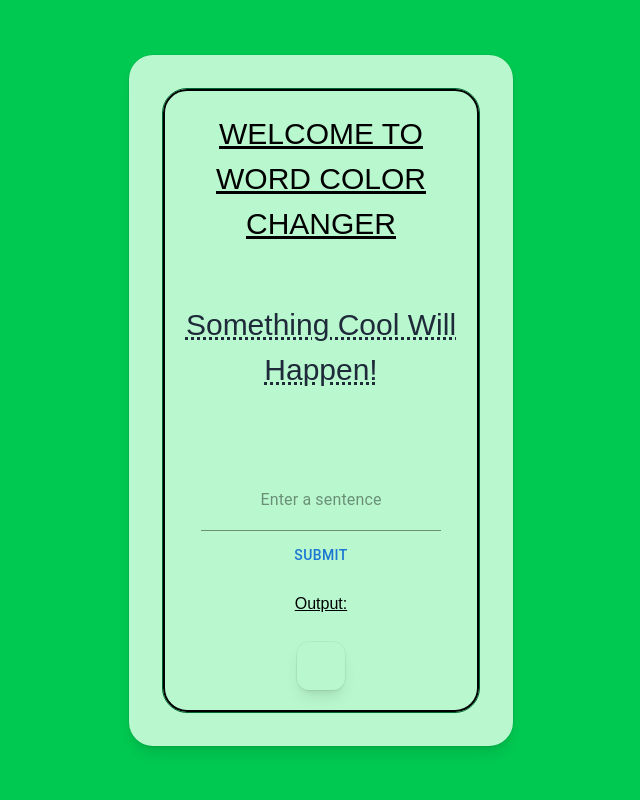
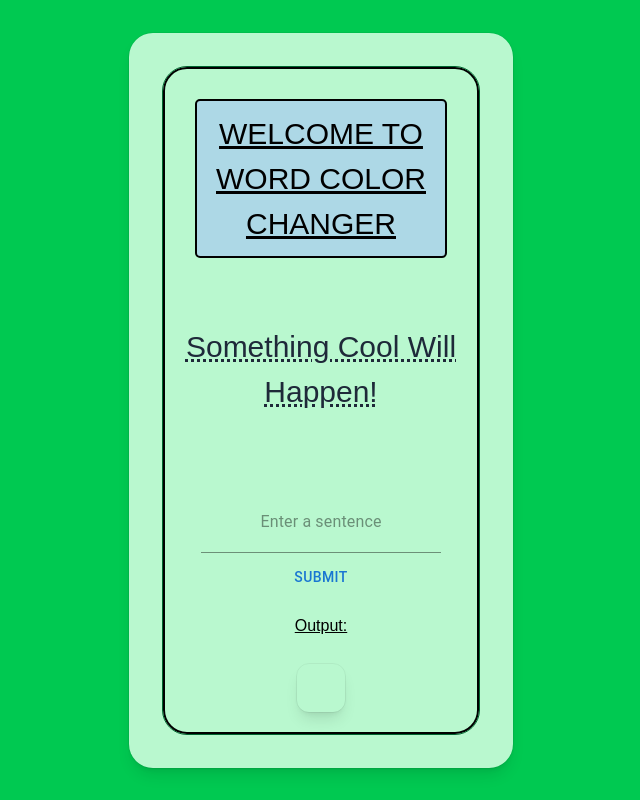
Before and after one commit to Steven-Ou/WordChanger, a Next.js app in the folder word/: page / in a window 1280 px wide. Shown: the whole page, without its empty margins (319-959 px from the left). Built offline with nearby package versions, Linux system fonts and the light colour scheme.

Commit message:
hovering over the box to be better

```diff
--- a/word/app/globals.css
+++ b/word/app/globals.css
@@ -30,8 +30,17 @@ html, body{
   text-align: center;
   text-decoration: underline;
   font-size: 30px;
+  margin: 10px;
+  padding: 10px;
+  border: 2px solid black;
+  background-color: lightblue;
+  border-radius: 5px;
+  cursor: pointer;
+  transition: background-color 0.3s;
 }
-
+.change:hover{
+  background-color: lightgreen;
+}
 #amount{
   margin-bottom: 10px;
 }
```
